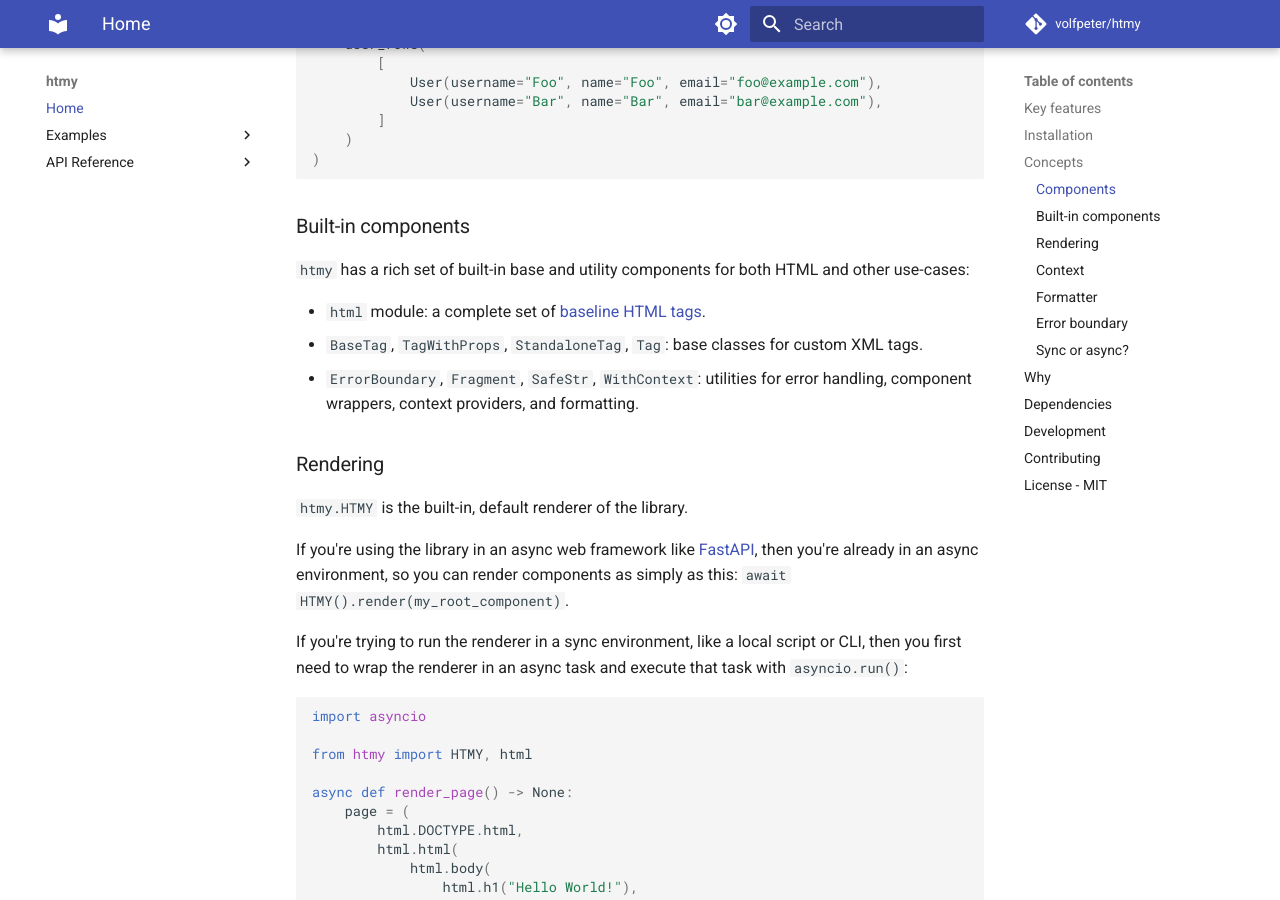
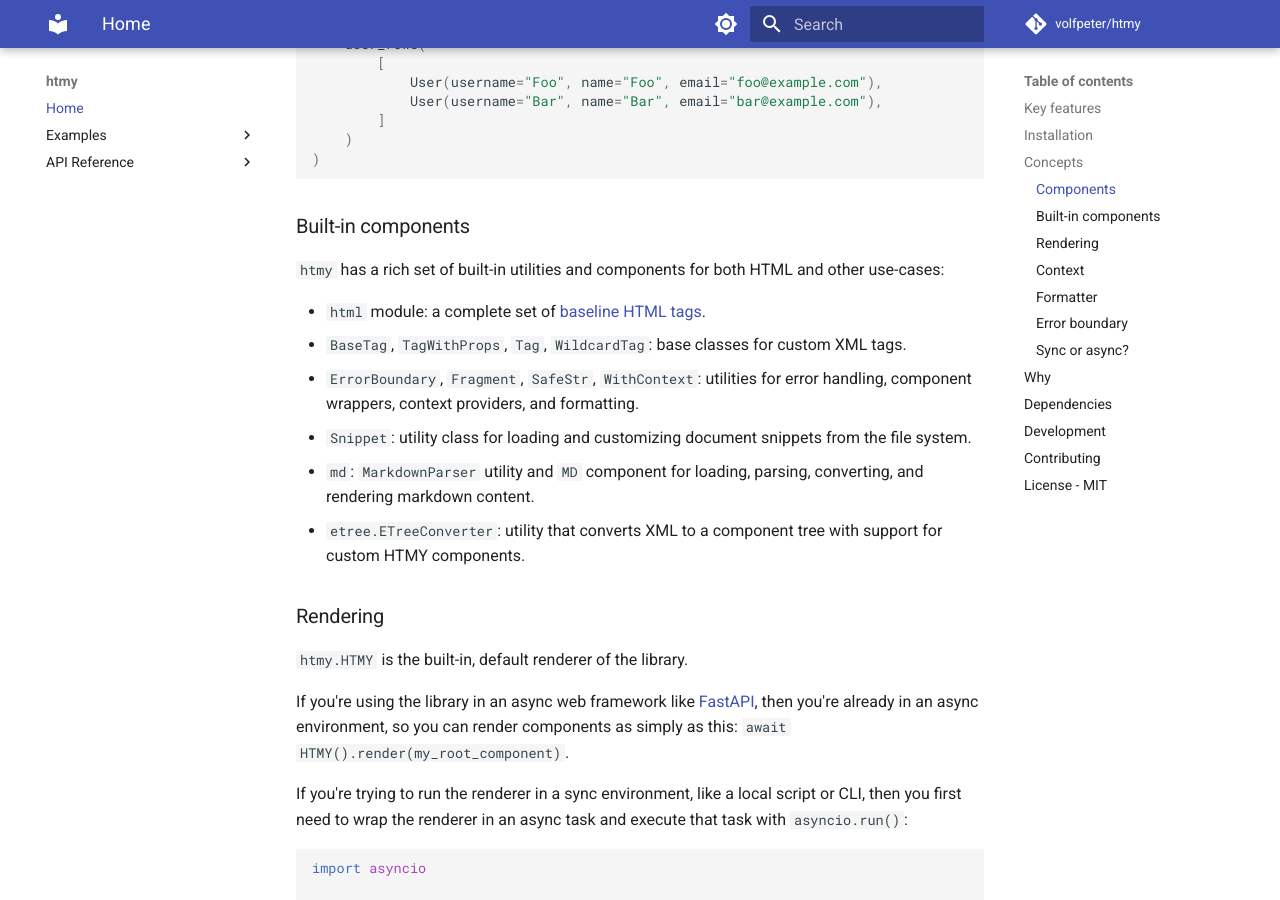
Before and after one commit to volfpeter/htmy, an MkDocs documentation site: the page built from docs/index.md, in a window 1280 px wide and 900 px high, scrolled down 3139 px. Built offline with MkDocs 1.6.1 and Material for MkDocs 9.7.7, drawn with Linux system fonts in a browser that asks for light colours; comment, search, counter and statistics services are not loaded; some of the changed text lies outside the part shown.

Commit message:
updated docs, refs #2

```diff
--- a/docs/index.md
+++ b/docs/index.md
@@ -137,11 +137,14 @@ user_table = html.table(
 
 ### Built-in components
 
-`htmy` has a rich set of built-in base and utility components for both HTML and other use-cases:
+`htmy` has a rich set of built-in utilities and components for both HTML and other use-cases:
 
 - `html` module: a complete set of [baseline HTML tags](https://developer.mozilla.org/en-US/docs/Glossary/Baseline/Compatibility).
-- `BaseTag`, `TagWithProps`, `StandaloneTag`, `Tag`: base classes for custom XML tags.
+- `BaseTag`, `TagWithProps`, `Tag`, `WildcardTag`: base classes for custom XML tags.
 - `ErrorBoundary`, `Fragment`, `SafeStr`, `WithContext`: utilities for error handling, component wrappers, context providers, and formatting.
+- `Snippet`: utility class for loading and customizing document snippets from the file system.
+- `md`: `MarkdownParser` utility and `MD` component for loading, parsing, converting, and rendering markdown content.
+- `etree.ETreeConverter`: utility that converts XML to a component tree with support for custom HTMY components.
 
 ### Rendering
 
@@ -284,7 +287,10 @@ The primary aim of `htmy` is to be an **async**, pure-Python rendering engine, w
 
 ## Dependencies
 
-The library has **no dependencies**.
+The library aims to minimze its dependencies. Currently the following dependencies are required:
+
+- `anyio`: for async file operations and networking.
+- `markdown`: for markdown parsing.
 
 ## Development
 
--- a/mkdocs.yaml
+++ b/mkdocs.yaml
@@ -48,6 +48,8 @@ nav:
   - API Reference:
       - api/core.md
       - api/renderer.md
-      - api/html.md
+      - HTML: api/html.md
+      - Markdown: api/md.md
       - api/utils.md
       - api/typing.md
+      - api/etree.md
```
Also changed, not shown: other parts of docs/index.md (+1 -1 lines), README.md (+10 -4 lines), docs/api/etree.md (added, +4 -0 lines), docs/api/md.md (added, +9 -0 lines), docs/examples/fastapi-htmx-tailwind-daisyui.md (+1 -1 lines).
